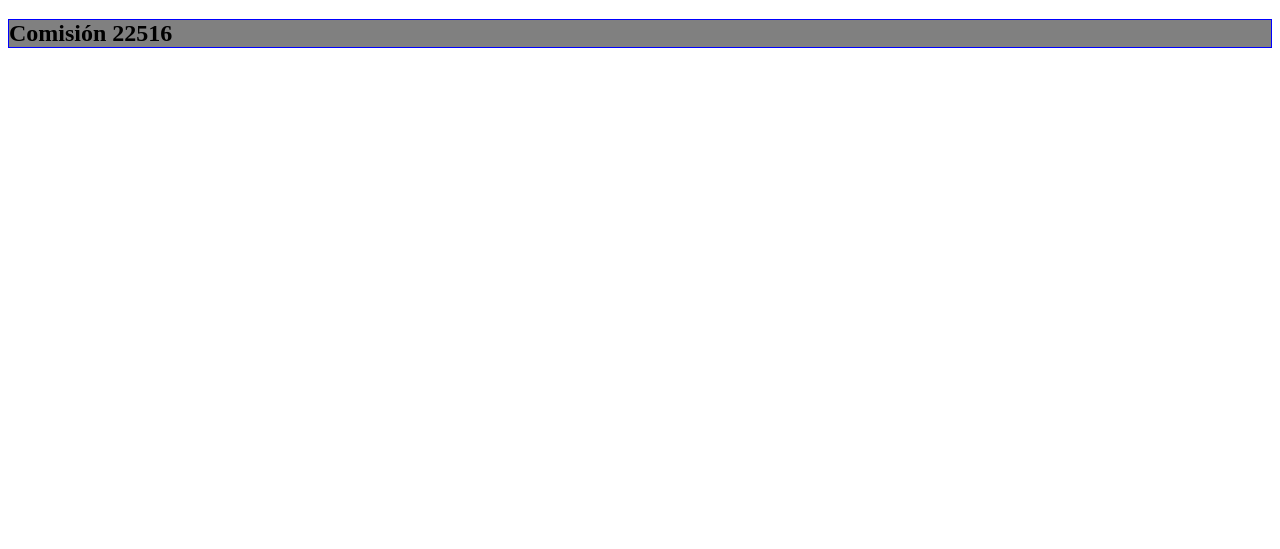
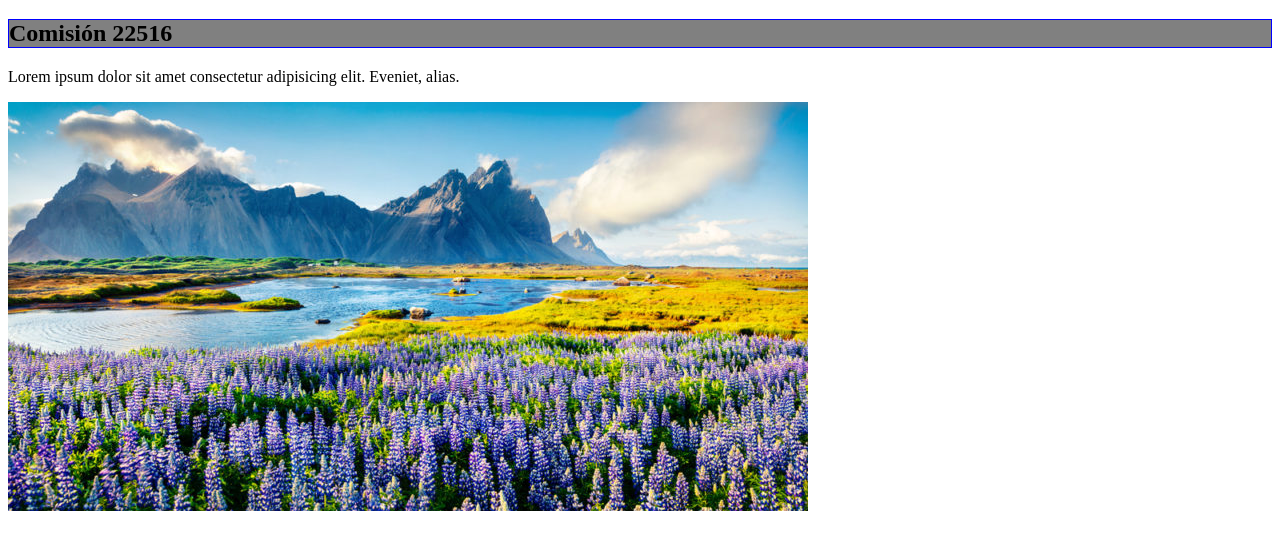
Before and after one commit to carjes80/clase12-comision22516, a plain HTML site: page index.html in a window 1280 px wide. Shown: the part 61-610 px from the top of the page. Drawn offline with Linux system fonts and the light colour scheme.

Commit message:
Agregamos imagen y estilos

```diff
--- a/index.html
+++ b/index.html
@@ -10,5 +10,7 @@
 <body>
     <h1>Probando GIT</h1>
     <h2>Comisión 22516</h2>
+    <p>Lorem ipsum dolor sit amet consectetur adipisicing elit. Eveniet, alias.</p>
+    <img src="img/paisaje-800x409.jpg" alt="paisaje">
 </body>
 </html>
```
Also changed, not shown: img/paisaje-800x409.jpg (added), nosotros.html (deleted).
